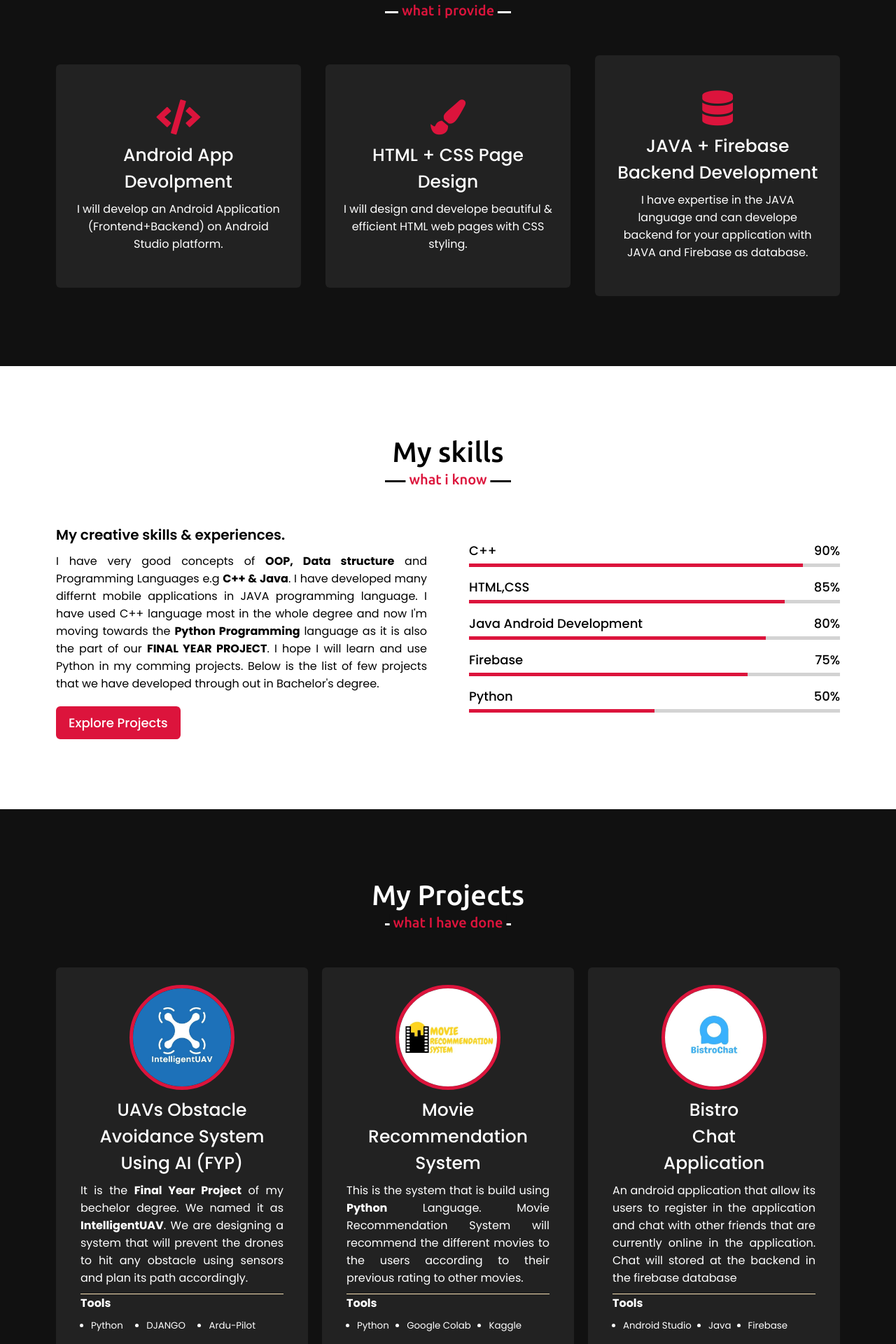
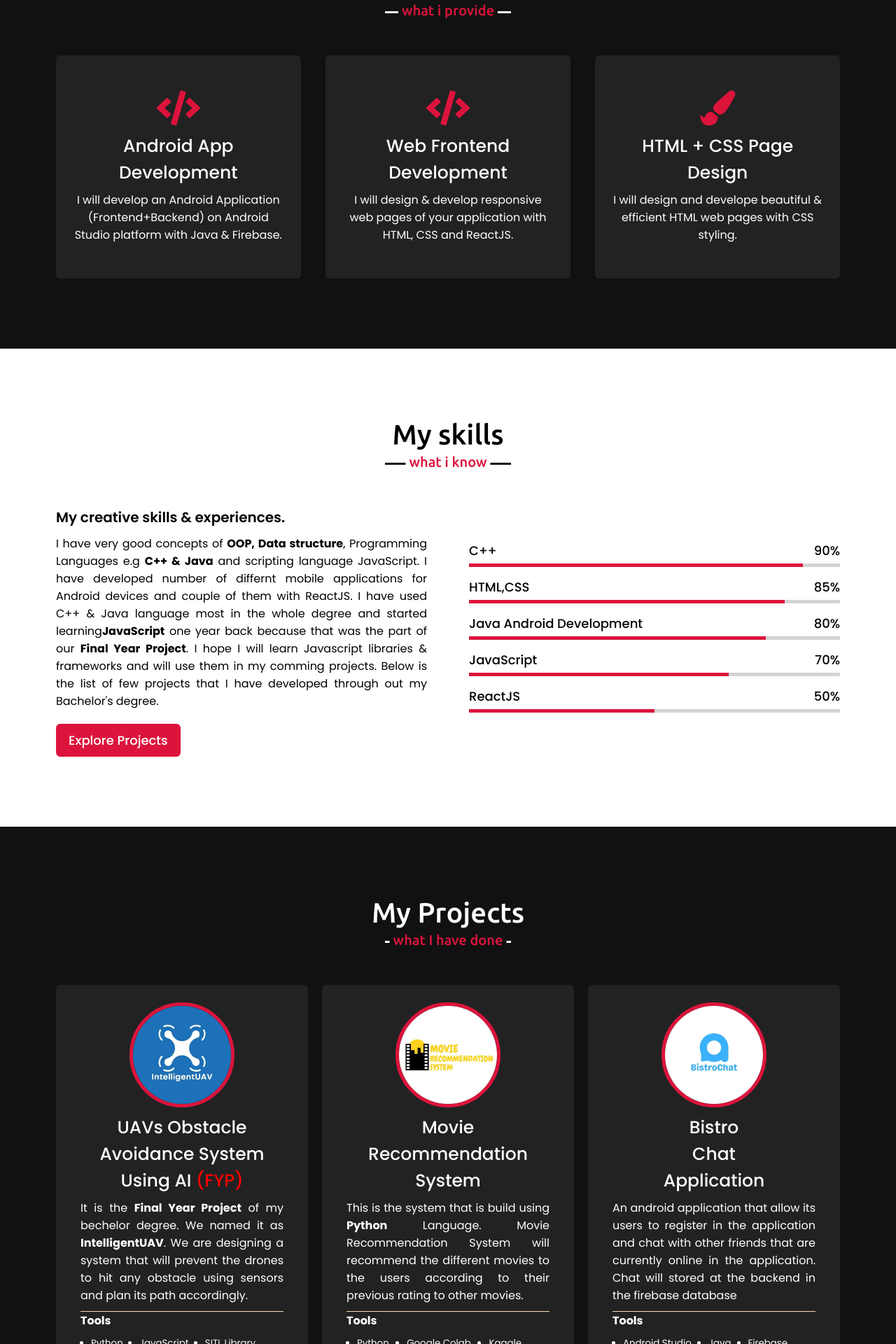
Before and after one commit to asadmahasg/PersonalPortfolio, a PHP site: page / in a window 1280 px wide. Shown: the part 1680-3600 px from the top of the page at 70% size. Run offline with PHP 8.4, Linux system fonts and the light colour scheme; some libraries are stand-ins or nearby versions.

Commit message:
Latest Portfolio

```diff
--- a/index.html
+++ b/index.html
@@ -59,7 +59,7 @@
                 </div>
                 <div class="column right">
                     <div class="text">I'm Asad Mahmood & I'm a <span class="typing-2"></span></div>
-                    <p>I am a confident, passionate, and organized student at <b>University of Computer & Emerging Sciences</b>. I'm in the last year of my degree which is about to end in January 2021. Over the next year, I am looking forward to finishing my degree, developing my professional brand, and finding an job. I sincerely hope we can connect soon and appreciate your time and consideration. </p>
+                    <p>I am a motivated fresh graduate from <b>FAST-National University of Computer & Emerging Sciences</b>. I worked as a web frontend developer in couple of internships. Other than web I also have the expertise of android development. Now I am looking for a full time job as a Web or Android developer so that I could learn & serve and make a difference in this field. I sincerely hope we can connect soon and appreciate your time and consideration. </p>
                     <a href="/resume/resume.pdf" download="">Download Resume</a>
                 </div>
             </div>
@@ -74,8 +74,15 @@
                 <div class="card">
                     <div class="box">
                         <i class="fas fa-code"></i>
-                        <div class="text">Android App Devolpment</div>
-                        <p>I will develop an Android Application (Frontend+Backend) on Android Studio platform.</p>
+                        <div class="text">Android App Development</div>
+                        <p>I will develop an Android Application (Frontend+Backend) on Android Studio platform with Java & Firebase.</p>
+                    </div>
+                </div>
+                <div class="card">
+                    <div class="box">
+                        <i class="fas fa-code"></i>
+                        <div class="text">Web Frontend Development</div>
+                        <p>I will design & develop responsive web pages of your application with HTML, CSS and ReactJS.</p>
                     </div>
                 </div>
                 <div class="card">
@@ -85,14 +92,6 @@
                         <p>I will design and develope beautiful & efficient HTML web pages with CSS styling.</p>
                     </div>
                 </div>
-                <div class="card">
-                    <div class="box">
-                        <i class="fas fa-database"></i>
-                        <div class="text">JAVA + Firebase Backend Development</div>
-                        <p>I have expertise in the JAVA language and can develope backend for your application with JAVA and Firebase as database.</p>
-                    </div>
-                </div>
-
                </div>
             </div>
         </div>
@@ -105,7 +104,7 @@
             <div class="skills-content">
                 <div class="column left">
                     <div class="text">My creative skills & experiences.</div>
-                    <p>I have very good concepts of <b>OOP, Data structure</b> and Programming Languages e.g <b>C++ & Java</b>. I have developed many differnt mobile applications in JAVA programming language. I have used C++ language most in the whole degree and now I'm moving towards the <b>Python Programming</b> language as it is also the part of our <b>FINAL YEAR PROJECT</b>. I hope I will learn and use Python in my comming projects. Below is the list of few projects that we have developed through out in Bachelor's degree.</p>
+                    <p>I have very good concepts of <b>OOP, Data structure</b>, Programming Languages e.g <b>C++ & Java</b> and scripting language JavaScript. I have developed number of differnt mobile applications for Android devices and couple of them with ReactJS. I have used C++ & Java language most in the whole degree and started learning<b>JavaScript</b> one year back because that was the part of our <b>Final Year Project</b>. I hope I will learn Javascript libraries & frameworks and will use them in my comming projects. Below is the list of few projects that I have developed through out my Bachelor's degree.</p>
                     <a href="#projects">Explore Projects</a>
                 </div>
                 <div class="column right">
@@ -132,15 +131,15 @@
                     </div>
                     <div class="bars">
                         <div class="info">
-                            <span>Firebase</span>
-                            <span>75%</span>
+                            <span>JavaScript</span>
+                            <span>70%</span>
                         </div>
                         <div class="line firebase"></div>
                     </div>
 
                     <div class="bars">
                         <div class="info">
-                            <span>Python</span>
+                            <span>ReactJS</span>
                             <span>50%</span>
                         </div>
                         <div class="line python"></div>
@@ -156,10 +155,10 @@
         <div class="max-width">
             <h2 class="title">My Projects</h2>
             <div class="carousel owl-carousel">
-                <div class="card">
+                <div class="card card-x">
                     <div class="box">
                         <img src="images/project-1.jpg" alt="">
-                        <div class="text">UAVs Obstacle Avoidance System Using AI (FYP)</div>
+                        <div class="text">UAVs Obstacle Avoidance System Using AI <span style="color: rgb(255, 0, 0);">(FYP)</span></div>
                         <p style="margin-bottom: 10px;">It is the <b>Final Year Project</b> of my bechelor degree. We named it as <b>IntelligentUAV</b>. We are designing a system that will prevent the drones to hit any obstacle using sensors and plan its path accordingly. </p>
                     </div>
                     <div class="tools-heading" style="border-top: 1px solid wheat;">
@@ -172,10 +171,10 @@
                             Python
                         </li>
                         <li>
-                            DJANGO
+                            JavaScript
                         </li>
                         <li>
-                            Ardu-Pilot
+                            SITL Library
                         </li>
                     </ul>
                 </div>
@@ -272,6 +271,69 @@
                         </li>
                     </ul>
                 </div>
+                <div class="card">
+                    <div class="box">
+                        <img src="images/project-8.jpg" alt="">
+                        <div class="text">SecureChat Application</div>
+                        <p style="margin-bottom: 10px;">A secure chat android application that allow its users to comunnicate among them that are connected on the same network. This application will encrypt the user messages with different modes of AES and then on the other end it will decrypt those messages with same mode.</p>
+                    </div>
+                    <div class="tools-heading" style="border-top: 1px solid wheat;">
+                        <h4 style="text-align: left;">
+                            Tools
+                        </h4>
+                    </div>
+                    <ul class="tools">
+                        <li style="margin-left: 15px;">
+                            Android Studio
+                        </li>
+                        <li>
+                            Java
+                        </li>
+                        <li>
+                            Sockets
+                        </li>
+                    </ul>
+                </div>
+                <div class="card">
+                    <div class="box">
+                        <img src="images/project-6.jpg" alt="">
+                        <div class="text">DocCare Application</div>
+                        <p style="margin-bottom: 10px;">A blockchain (ethereum contract) based web application where anyone could book an appoitnment from a doctor. This system is based on the ethereum contract that is connected with ganache a local blockchian & Metamask. If any party cancels the appointment it will panalised based on contract.</p>
+                    </div>
+                    <div class="tools-heading" style="border-top: 1px solid wheat;">
+                        <h4 style="text-align: left;">
+                            Tools
+                        </h4>
+                    </div>
+                    <ul class="tools">
+                        <li style="margin-left: 15px;">
+                            ReactJS
+                        </li>
+                        <li>
+                            Ethereum
+                        </li>
+                        <li>
+                            Ganache
+                        </li>
+                    </ul>
+                </div>
+                <div class="card">
+                    <div class="box">
+                        <img src="images/project-7.jpg" alt="">
+                        <div class="text">DLTL Application</div>
+                        <p style="margin-bottom: 10px;">This projected was the part of my Internship that is associated with a department of company. This system helps to manage the offers to allow both exporters and importers recover certain duties, fees, or taxes paid on imported merchandise. My role in this project is to create the frontend of it.</p>
+                    </div>
+                    <div class="tools-heading" style="border-top: 1px solid wheat;">
+                        <h4 style="text-align: left;">
+                            Tools
+                        </h4>
+                    </div>
+                    <ul class="tools">
+                        <li style="margin-left: 15px;">
+                            ReactJS
+                        </li>
+                    </ul>
+                </div>
             </div>
         </div>
     </section>
@@ -348,7 +410,7 @@
 
     <!-- footer section start -->
     <footer>
-        <span>Created By <a href="index.html">Asad Mahmood</a> | <span class="far fa-copyright"></span> 2021 All rights reserved.</span>
+        <span>Created By <a href="index.html">Asad Mahmood</a> | <span class="far fa-copyright"></span> 2022 All rights reserved.</span>
     </footer>
 
     <script src="script.js"></script>
--- a/script.js
+++ b/script.js
@@ -35,14 +35,14 @@ $(document).ready(function(){
 
     // typing text animation script
     var typed = new Typed(".typing", {
-        strings: ["Student", "Android Developer", "Java Developer", "C++ Developer", "Freelancer","Computer Scientist"],
+        strings: ["Fresh Graduate","Programmer","Android Developer", "Web Developer","Computer Scientist", "Freelancer"],
         typeSpeed: 100,
         backSpeed: 60,
         loop: true
     });
 
     var typed = new Typed(".typing-2", {
-        strings: ["Student", "Android Developer", "Java Developer", "C++ Developer", "Freelancer","Computer Scientist"],
+        strings: ["Programmer","Android Developer", "Web Developer","Computer Scientist", "Freelancer"],
         typeSpeed: 100,
         backSpeed: 60,
         loop: true
--- a/style.css
+++ b/style.css
@@ -382,7 +382,7 @@ section .title::after{
     width: 50%;
 }
 .skills-content .right .firebase::before{
-    width: 75%;
+    width: 70%;
 }
 .skills-content .right .cpp::before{
     width: 90%;
```
Also changed, not shown: images/project-6.jpg (added), images/project-7.jpg (added), images/project-8.jpg (added), 1 other file.
